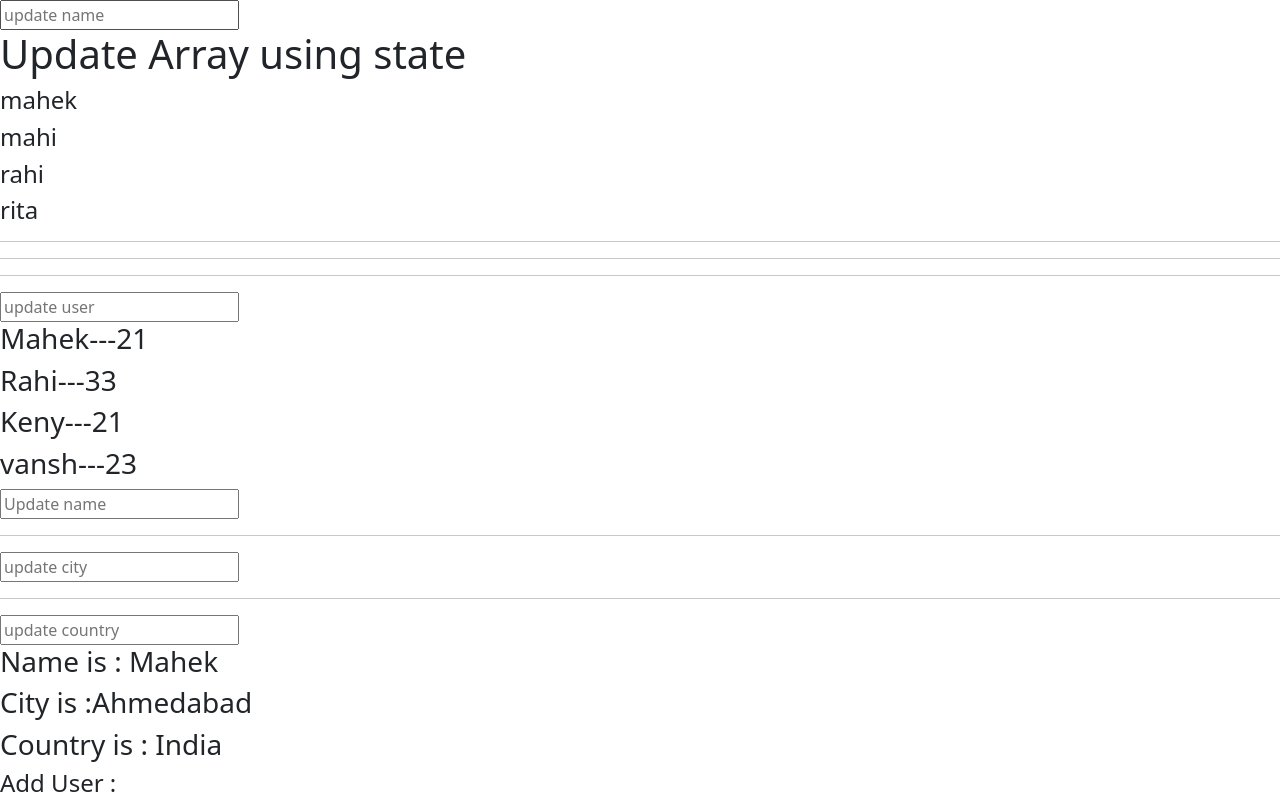
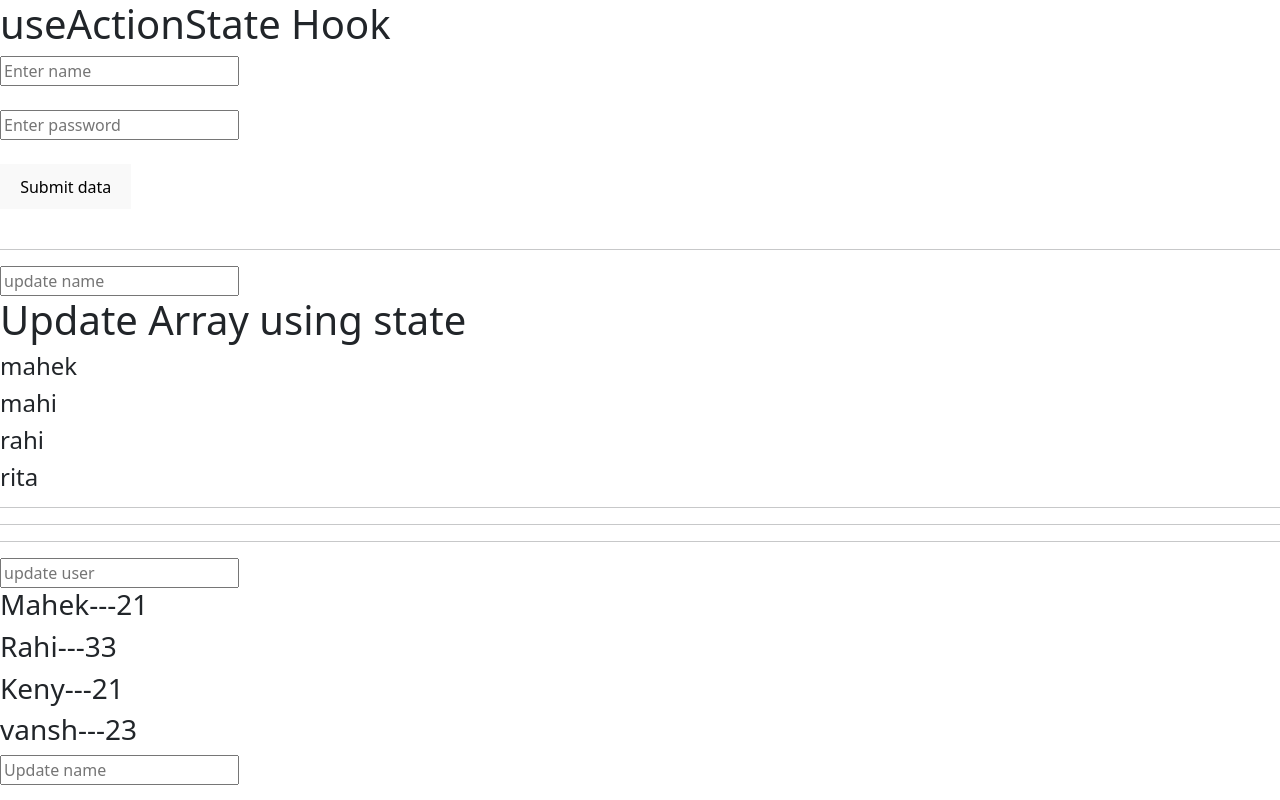
Before and after one commit to MahekSheth01/ReactJS, a React (Vite) app: page / in a window 1280 px wide. Shown: the top 800 px of the page. Built offline with nearby package versions, Linux system fonts and the light colour scheme.

Commit message:
useActionState hook

```diff
--- a/src/App.jsx
+++ b/src/App.jsx
@@ -33,6 +33,7 @@ import Derived from "./Derived";
 import Parent from "./Parent";
 import UpdateObject from "./UpdateObject";
 import UpdateArray from "./UpdateArray";
+import HookuseActionState from "./HookuseActionState";
 function App() {
 
   /* ===== BASIC FUNCTIONS ===== */
@@ -127,6 +128,7 @@ function App() {
   /* ===== JSX RETURN ===== */
   return (
     <div>
+      <HookuseActionState/>
       <UpdateArray/>
       <UpdateObject/>
       <Parent/>
--- /dev/null
+++ b/src/HookuseActionState.jsx
@@ -0,0 +1,46 @@
+import React, { useActionState } from "react";
+
+const HookuseActionState = () => {
+
+  const handleSubmit = async (prevState, formData) => {
+    const name = formData.get("name");
+    const password = formData.get("password");
+
+    await new Promise((res) => setTimeout(res, 2000));
+
+    if (!name || !password) {
+      return { error: "Please enter all fields" };
+    }
+
+    return { message: "Data Submitted!!" };
+  };
+
+  const [data, action, pending] = useActionState(handleSubmit, null);
+
+  return (
+    <div>
+      <h1>useActionState Hook</h1>
+
+      <form action={action}>
+        <input type="text" name="name" placeholder="Enter name" />
+        <br /><br />
+
+        <input type="password" name="password" placeholder="Enter password" />
+        <br /><br />
+
+        <button disabled={pending}>
+          {pending ? "Submitting..." : "Submit data"}
+        </button>
+
+        <br /><br />
+
+        {data?.error && <span style={{ color: "red" }}>{data.error}</span>}
+        {data?.message && <span style={{ color: "green" }}>{data.message}</span>}
+      </form>
+
+      <hr />
+    </div>
+  );
+};
+
+export default HookuseActionState;
```
